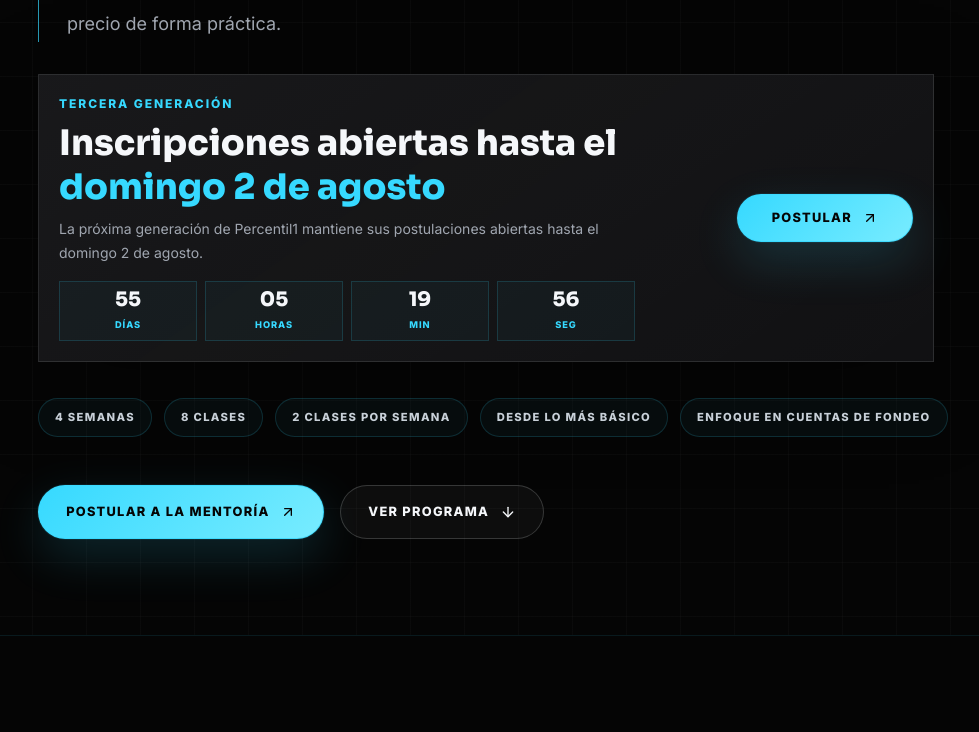
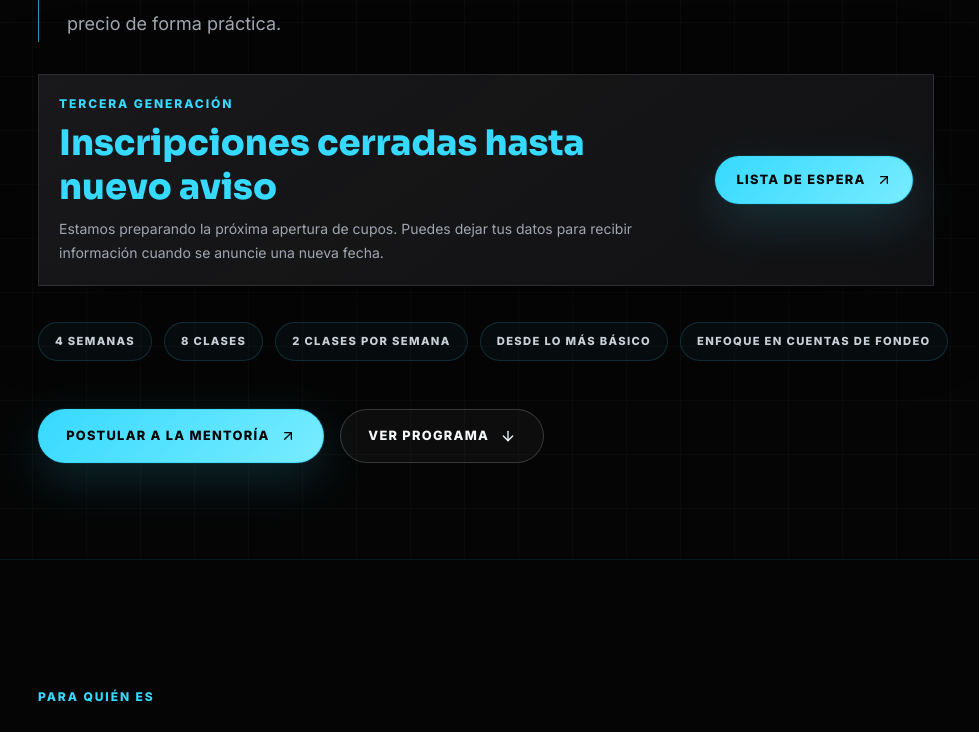
Before and after one commit to Benjafyl/bpg-trading, a Next.js app: page / in a window 1280 px wide. Shown: the part 680-1412 px from the top of the page, without its empty margins (22-1001 px from the left). Built offline with nearby package versions, Linux system fonts and the light colour scheme; no server answers.

Commit message:
Close applications banner

```diff
--- a/src/app/page.tsx
+++ b/src/app/page.tsx
@@ -195,8 +195,8 @@
           </div>
           <ApplicationOpeningBanner
             generation={applicationOpening.generation}
-            deadlineIso={applicationOpening.iso}
-            deadlineLabel={applicationOpening.label}
+            status={applicationOpening.status}
+            text={applicationOpening.text}
           />
           <div className="mt-9 flex flex-wrap gap-3">
             {heroStats.map((stat) => (
--- a/src/components/ApplicationOpeningBanner.tsx
+++ b/src/components/ApplicationOpeningBanner.tsx
@@ -1,52 +1,14 @@
-"use client";
-
-import { useEffect, useState } from "react";
 import { ArrowUpRight } from "lucide-react";
-
-type CountdownParts = {
-  days: number;
-  hours: number;
-  minutes: number;
-  seconds: number;
-};
-
-function getCountdown(deadlineIso: string): CountdownParts {
-  const diff = Math.max(0, new Date(deadlineIso).getTime() - Date.now());
-
-  return {
-    days: Math.floor(diff / 86_400_000),
-    hours: Math.floor((diff / 3_600_000) % 24),
-    minutes: Math.floor((diff / 60_000) % 60),
-    seconds: Math.floor((diff / 1_000) % 60),
-  };
-}
-
-function pad(value: number) {
-  return String(value).padStart(2, "0");
-}
 
 export function ApplicationOpeningBanner({
   generation,
-  deadlineIso,
-  deadlineLabel,
+  status,
+  text,
 }: {
   generation: string;
-  deadlineIso: string;
-  deadlineLabel: string;
+  status: string;
+  text: string;
 }) {
-  const [countdown, setCountdown] = useState<CountdownParts>(() =>
-    getCountdown(deadlineIso),
-  );
-
-  useEffect(() => {
-    const updateCountdown = () => setCountdown(getCountdown(deadlineIso));
-    updateCountdown();
-
-    const interval = window.setInterval(updateCountdown, 1000);
-
-    return () => window.clearInterval(interval);
-  }, [deadlineIso]);
-
   return (
     <div
       id="tercera-generacion"
@@ -55,41 +17,18 @@
       <div>
         <p className="eyebrow mb-2">{generation}</p>
         <h2 className="font-display text-[clamp(1.35rem,2.8vw,2.2rem)] leading-tight text-[#F5F7FA]">
-          Inscripciones abiertas hasta el{" "}
-          <span className="text-[#36D9FF]">{deadlineLabel}</span>
+          <span className="text-[#36D9FF]">{status}</span>
         </h2>
         <p className="mt-2 max-w-xl text-sm leading-6 text-[#A0A6B0]">
-          La próxima generación de Percentil1 mantiene sus postulaciones
-          abiertas hasta el {deadlineLabel}.
+          {text}
         </p>
-
-        <div className="mt-4 grid grid-cols-4 gap-2 sm:max-w-xl">
-          {[
-            ["Días", countdown.days],
-            ["Horas", countdown.hours],
-            ["Min", countdown.minutes],
-            ["Seg", countdown.seconds],
-          ].map(([label, value]) => (
-            <div
-              key={label}
-              className="border border-[#36D9FF]/16 bg-[#36D9FF]/[0.035] px-2.5 py-2 text-center"
-            >
-              <p className="font-display text-xl leading-none text-[#F5F7FA]">
-                {pad(value as number)}
-              </p>
-              <p className="mt-2 text-[0.58rem] font-extrabold uppercase tracking-[0.1em] text-[#36D9FF]">
-                {label}
-              </p>
-            </div>
-          ))}
-        </div>
       </div>
 
       <a
         href="#contacto"
         className="btn-primary min-w-44 !min-h-12 !px-5 !py-3 text-[0.72rem]"
       >
-        Postular
+        Lista de espera
         <ArrowUpRight className="h-4 w-4" />
       </a>
     </div>
--- a/src/lib/content.ts
+++ b/src/lib/content.ts
@@ -16,8 +16,8 @@
 
 export const applicationOpening = {
   generation: "Tercera generación",
-  label: "domingo 2 de agosto",
-  iso: "2026-08-02T23:59:59-04:00",
+  status: "Inscripciones cerradas hasta nuevo aviso",
+  text: "Estamos preparando la próxima apertura de cupos. Puedes dejar tus datos para recibir información cuando se anuncie una nueva fecha.",
 };
 
 export const heroStats = [
```
